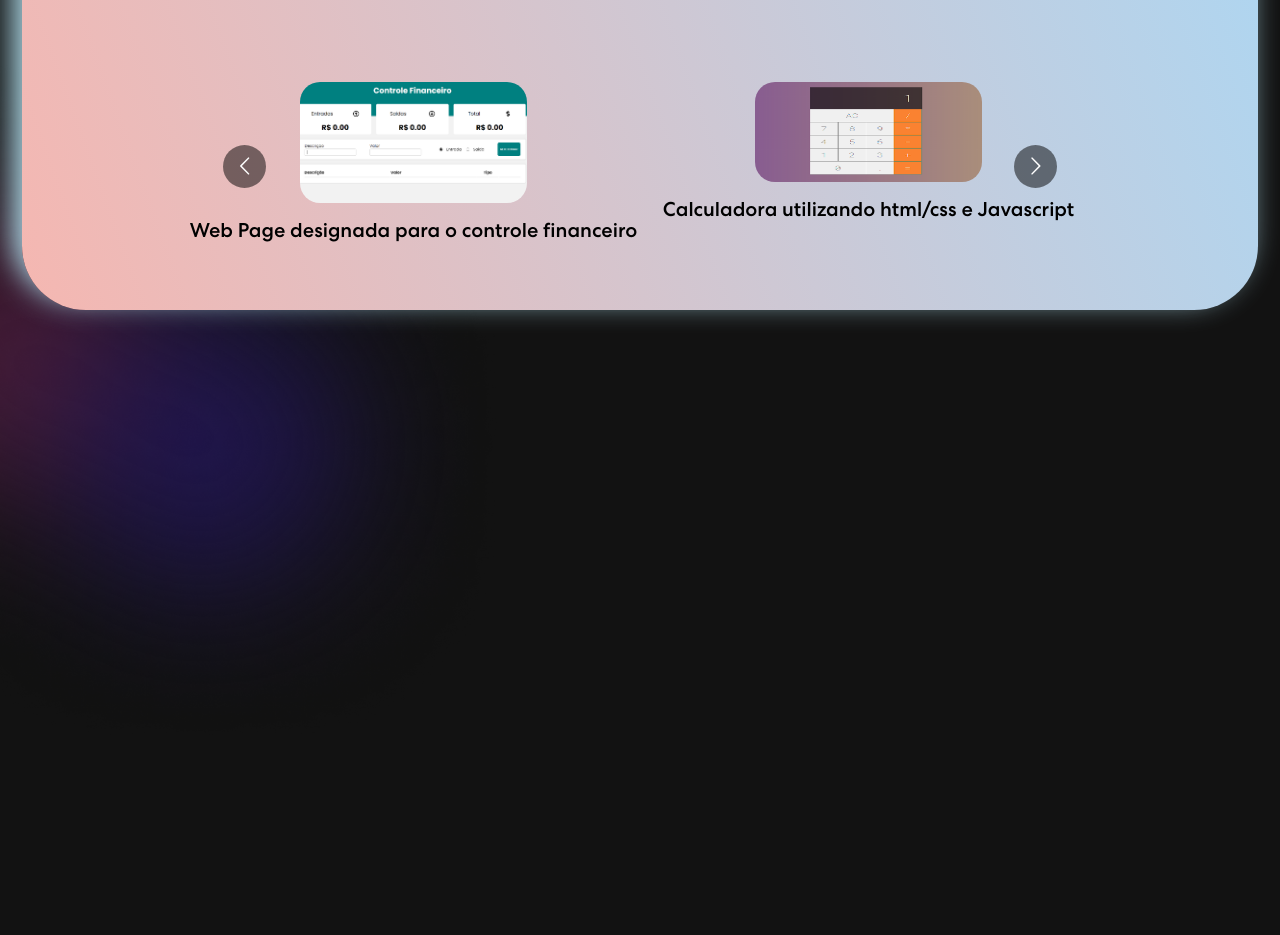
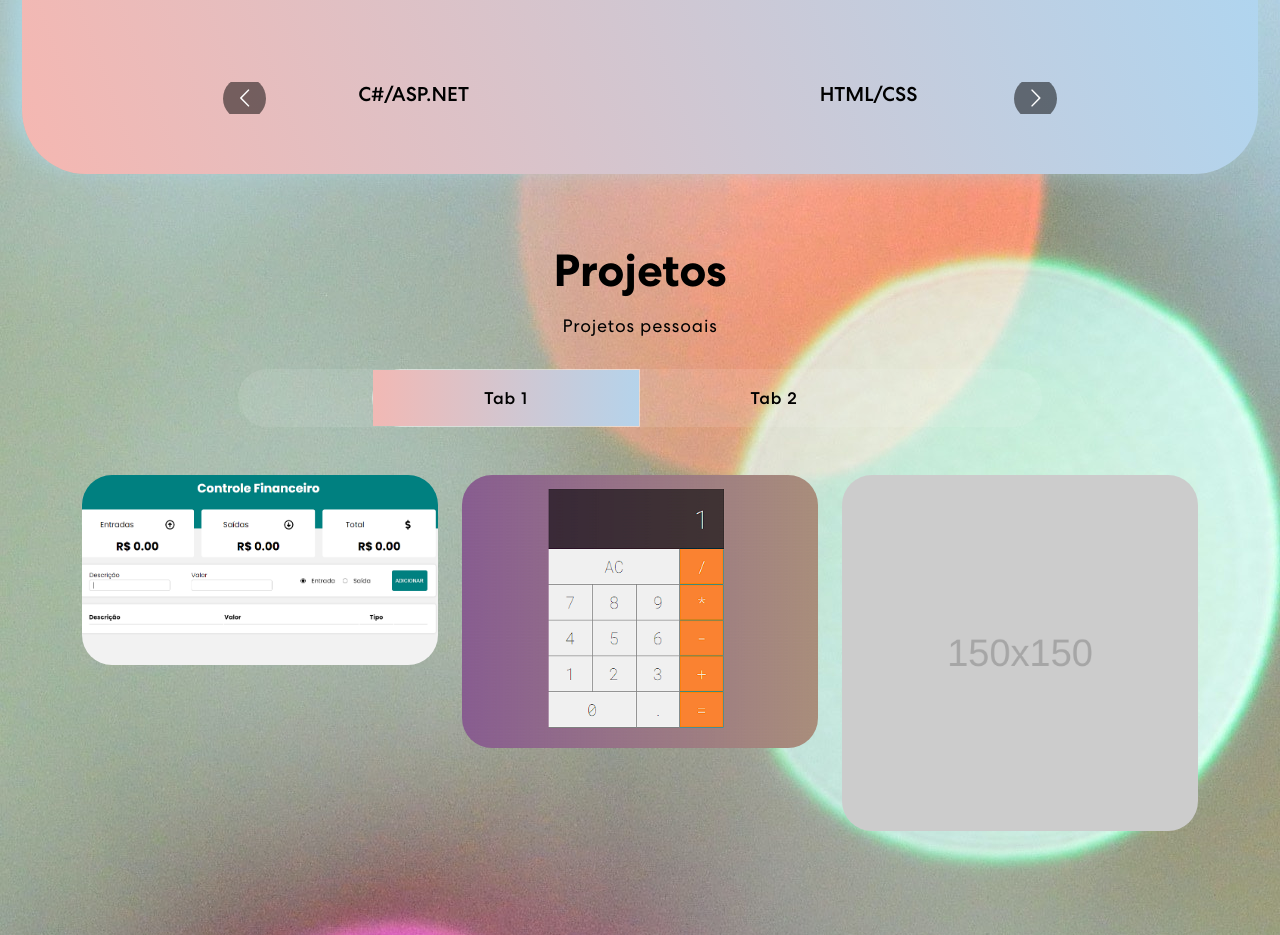
Before and after one commit to AugustoLa/WebPortfolio, a React (Create React App) app: page / in a window 1280 px wide. Shown: the part 1100-2035 px from the top of the page. Before the commit the page ends 1852 px from the top, so only its background shows below. Built offline with nearby package versions, Linux system fonts and the light colour scheme.

Commit message:
refinamento da aba de skills e adição da sessão de projetos

```diff
--- a/src/App.css
+++ b/src/App.css
@@ -41,6 +41,8 @@
   background-color: #121212 !important;
   color: black !important;
   font-family: 'Centra', sans-serif !important;
+  background-image: url('./assets/img/bannerbg.jpg');
+  object-fit: cover;
 }
 
 h1,
@@ -279,7 +281,6 @@
 .banner {
   margin-top: 0;
   padding: 260px 0 100px 0;
-  background-image: url('./assets/img/bannerbg.jpg');
   background-position: top center;
   background-size: cover;
   background-repeat: no-repeat;
@@ -289,7 +290,7 @@
   font-weight: 700;
   letter-spacing: 0.8px;
   padding: 8px 10px;
-  background: linear-gradient(90.21deg, rgba(170, 54, 124, 0.5) -5.91%, rgba(74, 47, 189, 0.5) 111.58%);
+  background: linear-gradient(90.21deg, #F5B7B1 -5.91%, #AED6F1 111.58%);
   border: 1px solid rgba(255, 255, 255, 0.5);
   font-size: 20px;
   margin-bottom: 16px;
@@ -358,7 +359,7 @@
 }
 
 
-/* Skills */
+/* Habilidades */
 
 
 .financeiro-img {
@@ -413,10 +414,128 @@
   margin: 0 auto 15px auto;
 }
 
-.background-image-left {
-  top: 28%;
+/* Projetos */
+
+.project {
+  padding: 80px 0;
+  position: relative;
+}
+
+.project h2 {
+  font-size: 45px;
+  font-weight: 700;
+  text-align: center;
+}
+
+.project p {
+  color: black;
+  font-size: 18px;
+  letter-spacing: 0.8px;
+  line-height: 1.5em;
+  margin: 14px auto 30px auto;
+  text-align: center;
+  width: 56%;
+}
+
+.project .nav.nav-pills {
+  width: 72%;
+  margin: 0 auto;
+  border-radius: 50px;
+  background-color: rgb(255 255 255 / 10%);
+  overflow: hidden;
+}
+
+.project .nav.nav-pills .nav-item {
+  width: 33.33333%;
+}
+
+.project .nav.nav-pills .nav-link {
+  background-color: transparent;
+  border-radius: 0;
+  padding: 17px 0;
+  color: black;
+  width: 100%;
+  font-size: 17px;
+  letter-spacing: 0.8px;
+  font-weight: 500;
+  position: relative;
+  transition: 0.3s ease-in-out;
+  text-align: center;
+  z-index: 0;
+}
+
+.project .nav.nav-pills .nav-link::before {
+  content: "";
   position: absolute;
-  bottom: 0;
-  width: 40%;
-  z-index: -4;
+  width: 0;
+  height: 100%;
+  background: linear-gradient(90.21deg, #F5B7B1 -5.91%, #AED6F1 111.58%);
+  top: 0;
+  left: 0;
+  z-index: -1;
+  transition: 0.3s ease-in-out;
 }
+
+.project .nav.nav-pills .nav-link.active::before {
+  width: 100% !important;
+}
+
+.project .nav.nav-pills .nav-link.active {
+  border: 1px solid rgba(255, 255, 255, 1);
+}
+
+.nav-link#projects-tabs-tab-first {
+  border: 1px solid rgba(255, 255, 255, 0.5);
+  border-radius: 55px 0px 0px 55px;
+}
+
+.proj-imgbx {
+  position: relative;
+  border-radius: 30px;
+  overflow: hidden;
+  margin-bottom: 24px;
+}
+
+.proj-imgbx::before {
+  content: "";
+  background: linear-gradient(90.21deg, #F5B7B1 -5.91%, #AED6F1 111.58%);
+  opacity: 0.85;
+  position: absolute;
+  width: 100%;
+  height: 0;
+  transition: 0.4s ease-in-out;
+}
+
+.proj-imgbx:hover::before {
+  height: 100%;
+}
+
+.proj-txtx {
+  position: absolute;
+  text-align: center;
+  top: 65%;
+  left: 50%;
+  transform: translate(-50%, -50%);
+  transition: 0.5s ease-in-out;
+  opacity: 0;
+  width: 100%;
+}
+
+.proj-imgbx:hover .proj-txtx {
+  top: 50%;
+  opacity: 1;
+}
+
+.proj-txtx h4 {
+  font-size: 30px;
+  font-weight: 700;
+  letter-spacing: 0.8px;
+  line-height: 1.1em;
+}
+
+.proj-txtx span {
+  font-style: italic;
+  font-weight: 400;
+  font-size: 15px;
+  letter-spacing: 0.8px;
+}
--- a/src/App.js
+++ b/src/App.js
@@ -2,6 +2,7 @@
 import { NavBar } from './components/NavBar';
 import { Banner } from './components/Banner'
 import { Skills } from './components/Skills';
+import { Projects } from './components/Projects';
 import 'bootstrap/dist/css/bootstrap.min.css'
 
 function App() {
@@ -10,6 +11,7 @@
       <NavBar></NavBar>
       <Banner></Banner>
       <Skills></Skills>
+      <Projects></Projects>
     </div>
   );
 }
--- /dev/null
+++ b/src/components/ProjectCards.js
@@ -0,0 +1,15 @@
+import { Col } from "react-bootstrap";
+
+export const ProjectCard = ({ title, description, imgUrl }) => {
+    return (
+        <Col size={12} sm={6} md={4}>
+            <div className="proj-imgbx">
+                <img src={imgUrl} />
+                <div className="proj-txtx">
+                    <h4>{title}</h4>
+                    <span>{description}</span>
+                </div>
+            </div>
+        </Col>
+    )
+}
--- /dev/null
+++ b/src/components/Projects.js
@@ -0,0 +1,69 @@
+import { Container, Col, Row, Nav, Tab } from "react-bootstrap"
+import { ProjectCard } from "./ProjectCards"
+import financeiro from "../assets/img/financeiro-img.png"
+import calculadora from "../assets/img/calculadora-img.png"
+import placeholder from "../assets/img/placeholder.png"
+
+export const Projects = () => {
+
+    const projects = [
+        {
+            title: "Controle Financeiro",
+            description: "Controle gastos e ganhos!",
+            imgUrl: financeiro,
+        },
+        {
+            title: "Calculadora Web",
+            description: "Calcule a qualquer momento!",
+            imgUrl: calculadora,
+        },
+        {
+            title: "Placeholder",
+            description: "Placeholder",
+            imgUrl: placeholder,
+        },
+    ];
+
+    return (
+        <section className="project" id="project">
+            <Container>
+                <Row>
+                    <Col size={12}>
+                        <h2>Projetos</h2>
+                        <p>Projetos pessoais</p>
+                        <Tab.Container id="projects-tabs" defaultActiveKey="first">
+                            <Nav variant="pills" className="nav-pills mb-5 justify-content-center align-items-center" id="pills-tab">
+                                <Nav.Item>
+                                    <Nav.Link eventKey="first">Tab 1</Nav.Link>
+                                </Nav.Item>
+                                <Nav.Item>
+                                    <Nav.Link eventKey="second">Tab 2</Nav.Link>
+                                </Nav.Item>
+                            </Nav>
+                            <Tab.Content>
+                                <Tab.Pane eventKey="first">
+                                    <Row>
+                                        {
+                                            projects.map((project, index) => {
+                                                return (
+                                                    <ProjectCard
+                                                        key={index}
+                                                        {...project}
+                                                    />
+                                                )
+                                            })
+                                        }
+                                    </Row>
+                                </Tab.Pane>
+                                <Tab.Pane eventKey="second">
+                                    <p>Lorem ipsum dolor sit amet consectetur adipisicing elit. Cumque quam, quod neque provident velit, rem explicabo excepturi id illo molestiae blanditiis, eligendi dicta officiis asperiores delectus quasi inventore debitis quo.</p>
+                                </Tab.Pane>
+                            </Tab.Content>
+                        </Tab.Container>
+
+                    </Col>
+                </Row>
+            </Container>
+        </section>
+    )
+}
--- a/src/components/Skills.js
+++ b/src/components/Skills.js
@@ -1,9 +1,6 @@
 import { Container, Row, Col } from "react-bootstrap"
 import Carousel from "react-multi-carousel"
 import "react-multi-carousel/lib/styles.css";
-import financeiro from "../assets/img/financeiro-img.png"
-import calculadora from "../assets/img/calculadora-img.png"
-import colorSharp from "../assets/img/color-sharp.png"
 
 export const Skills = () => {
     const responsive = {
@@ -34,20 +31,16 @@
                             <p></p>
                             <Carousel responsive={responsive} infinite={true} className="skills-slider">
                                 <div className="item">
-                                    <a href="https://augustola.github.io/ProjetoFinanceiro/" target="_blank"><img className="financeiro-img" src={financeiro}></img></a>
-                                    <h5>Web Page designada para o controle financeiro</h5>
+                                    <h5>C#/ASP.NET</h5>
                                 </div>
                                 <div className="item">
-                                    <a href="https://augustola.github.io/Calculadora-React" target="_blank"><img className="calculadora-img" src={calculadora}></img></a>
-                                    <h5>Calculadora utilizando html/css e Javascript</h5>
+                                    <h5>HTML/CSS</h5>
                                 </div>
                                 <div className="item">
                                     <h5>Javascript</h5>
-                                    <p>COLOCAR LINK DO PROJETO AQUI</p>
                                 </div>
                                 <div className="item">
                                     <h5>Typescript</h5>
-                                    <p>COLOCAR LINK DO PROJETO AQUI</p>
                                 </div>
                             </Carousel>
 
@@ -55,7 +48,6 @@
                     </Col>
                 </Row>
             </Container>
-            <img className="background-image-left" src={colorSharp} alt="color-sharp"></img>
         </section>
     )
 }
```
Also changed, not shown: src/assets/img/placeholder.png (added), 13 other files (tests, documents, lock files or other folders).
